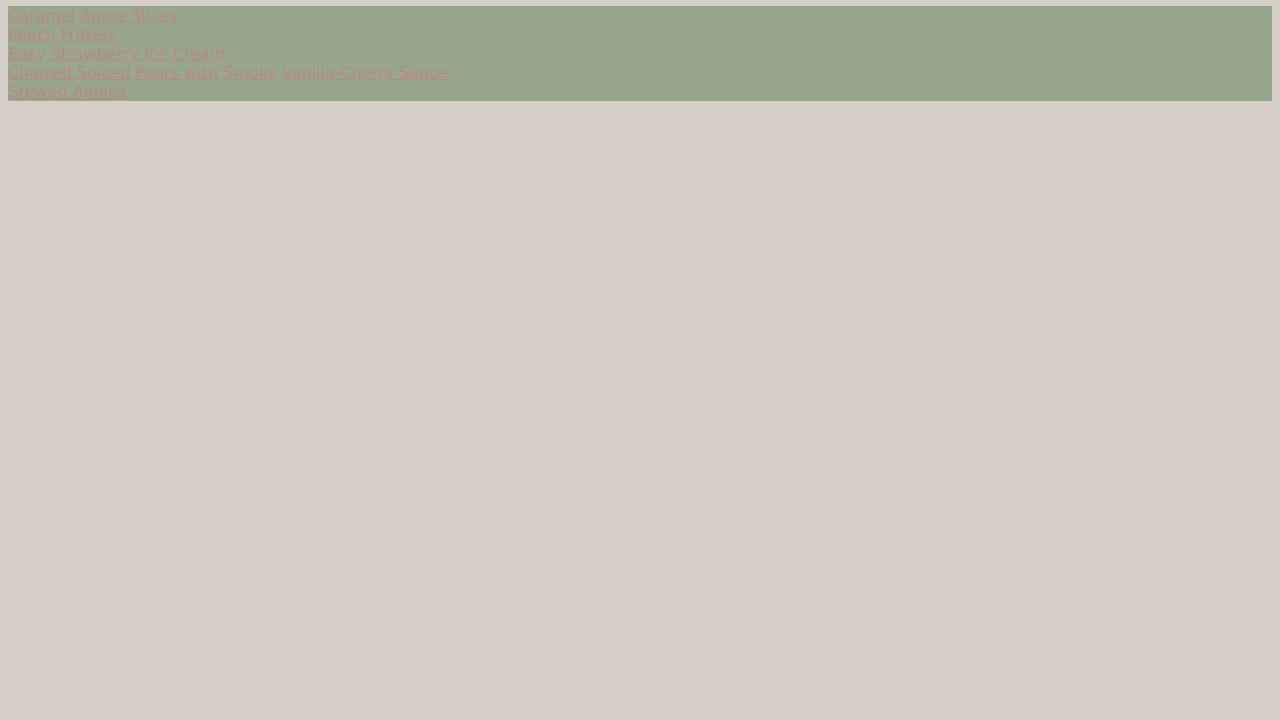
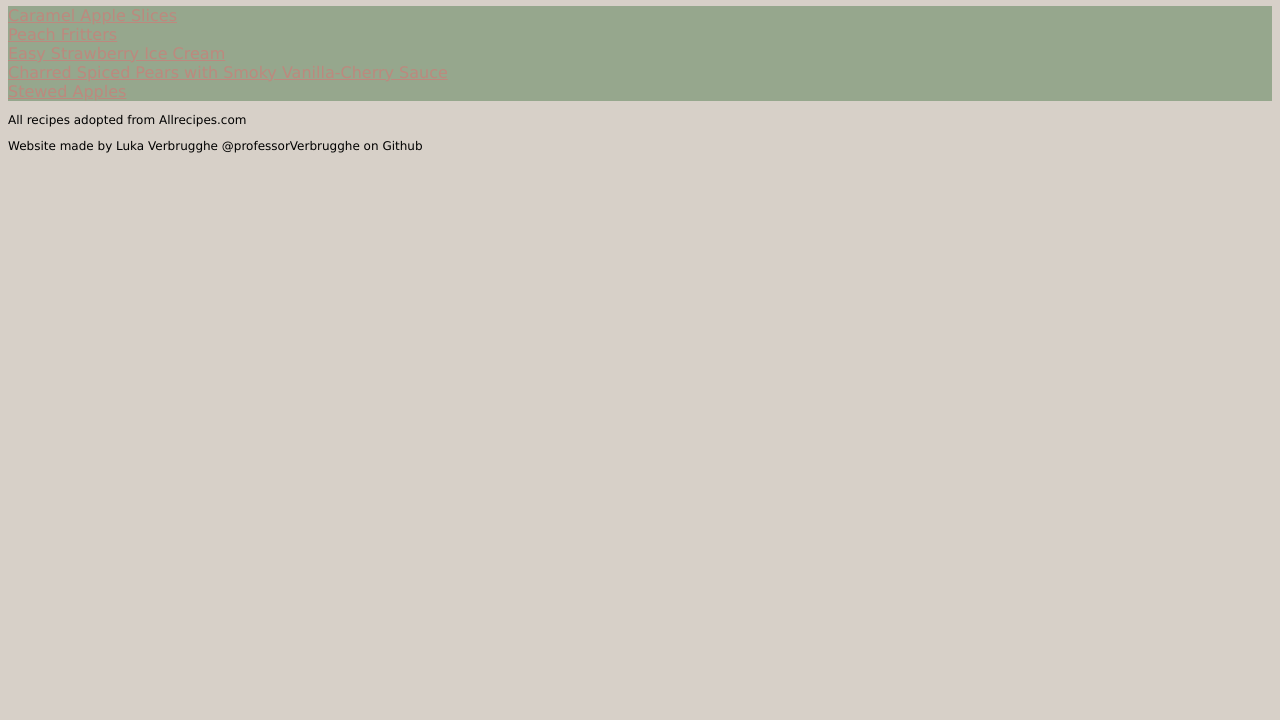
Before and after one commit to LukaVerbrugghe/odin-recipes, a plain HTML site: page index.html in a window 1280 px wide. Shown: the part 80-800 px from the top of the page. Drawn offline with Linux system fonts and the light colour scheme.

Commit message:
Style footer

```diff
--- a/index.html
+++ b/index.html
@@ -21,4 +21,8 @@
         <a href="recipes/StewedApples.html">Stewed Apples</a>
     </div>
 </body>
+<footer>
+    <p>All recipes adopted from Allrecipes.com</p>
+    <p>Website made by Luka Verbrugghe @professorVerbrugghe on Github</p>
+</footer>
 </html>
--- a/style.css
+++ b/style.css
@@ -24,3 +24,7 @@ a{
 .directions{
     background-color: #96a78d;
 }
+
+footer{
+    font-size: 12px;
+}
```
